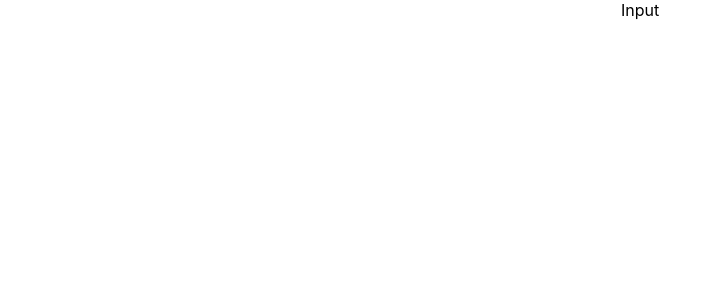
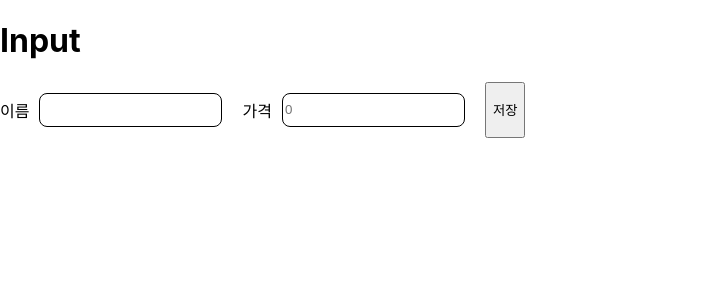
Before and after one commit to hansololiviakim/react-styled-component2, a React (Create React App) app in the folder react-styled-component2/: page / in a window 1280 px wide. Shown: the top 300 px of the page, without its empty margins (0-721 px from the left). Built offline with nearby package versions, Linux system fonts and the light colour scheme.

Commit message:
Feat : Input

```diff
--- a/react-styled-component2/package.json
+++ b/react-styled-component2/package.json
@@ -9,6 +9,7 @@
     "react": "^18.2.0",
     "react-dom": "^18.2.0",
     "react-scripts": "5.0.1",
+    "styled-components": "^5.3.10",
     "web-vitals": "^2.1.0"
   },
   "scripts": {
--- a/react-styled-component2/src/App.css
+++ /dev/null
@@ -1,38 +0,0 @@
-.App {
-  text-align: center;
-}
-
-.App-logo {
-  height: 40vmin;
-  pointer-events: none;
-}
-
-@media (prefers-reduced-motion: no-preference) {
-  .App-logo {
-    animation: App-logo-spin infinite 20s linear;
-  }
-}
-
-.App-header {
-  background-color: #282c34;
-  min-height: 100vh;
-  display: flex;
-  flex-direction: column;
-  align-items: center;
-  justify-content: center;
-  font-size: calc(10px + 2vmin);
-  color: white;
-}
-
-.App-link {
-  color: #61dafb;
-}
-
-@keyframes App-logo-spin {
-  from {
-    transform: rotate(0deg);
-  }
-  to {
-    transform: rotate(360deg);
-  }
-}
--- a/react-styled-component2/src/App.jsx
+++ b/react-styled-component2/src/App.jsx
@@ -1,4 +1,3 @@
-import './App.css';
 import Input from './components/Input';
 function App() {
   return (
--- a/react-styled-component2/src/components/Input.jsx
+++ b/react-styled-component2/src/components/Input.jsx
@@ -1,9 +1,62 @@
-import React from 'react'
+import React, { useState } from 'react'
+import styled from 'styled-components'
 
 function Input() {
+
+  const [name, setName] = useState('')
+  const [price, setPrice] = useState('')
+
+  const nameValue = (event) => {
+    setName(event.target.value)
+  }
+
+  const priceValue = (event) => {
+    const newprice = event.target.value.replace(/\D/g, '');
+    if (newprice === '') {
+      setPrice('');
+    } else {
+      setPrice(Number(newprice).toLocaleString());
+    }
+  }
+
+  const ClickButtonHandler = () => {
+    if (name.length === 0 && price.length === 0) {
+      return alert('이름과 가격 모두 입력해주세요.')
+    }
+    alert(`name : ${name}, price : ${String(price).replaceAll(',', '')}`)
+  }
+
   return (
-    <div>Input</div>
+    <>
+      <h1>Input</h1>
+      <InputBoxWrap>
+        <InputBox>
+          <p>이름</p>
+          <MainInput value={name} onChange={nameValue}/>
+        </InputBox>
+        <InputBox>
+          <p>가격</p>
+          <MainInput value={price} onChange={priceValue} placeholder='0'/>
+        </InputBox>
+        <button onClick={ClickButtonHandler}>저장</button>
+      </InputBoxWrap>
+    </>
   )
 }
 
+const InputBoxWrap = styled.div`
+display: flex;
+gap: 20px;
+`
+const InputBox = styled.div`
+display: flex;
+align-items: center;
+gap: 10px;
+`
+
+const MainInput = styled.input`
+  height: 30px;
+  border: 1px solid black;
+  border-radius: 8px;
+`
 export default Input
```
Also changed, not shown: 1 other file (tests, documents, lock files or other folders).
